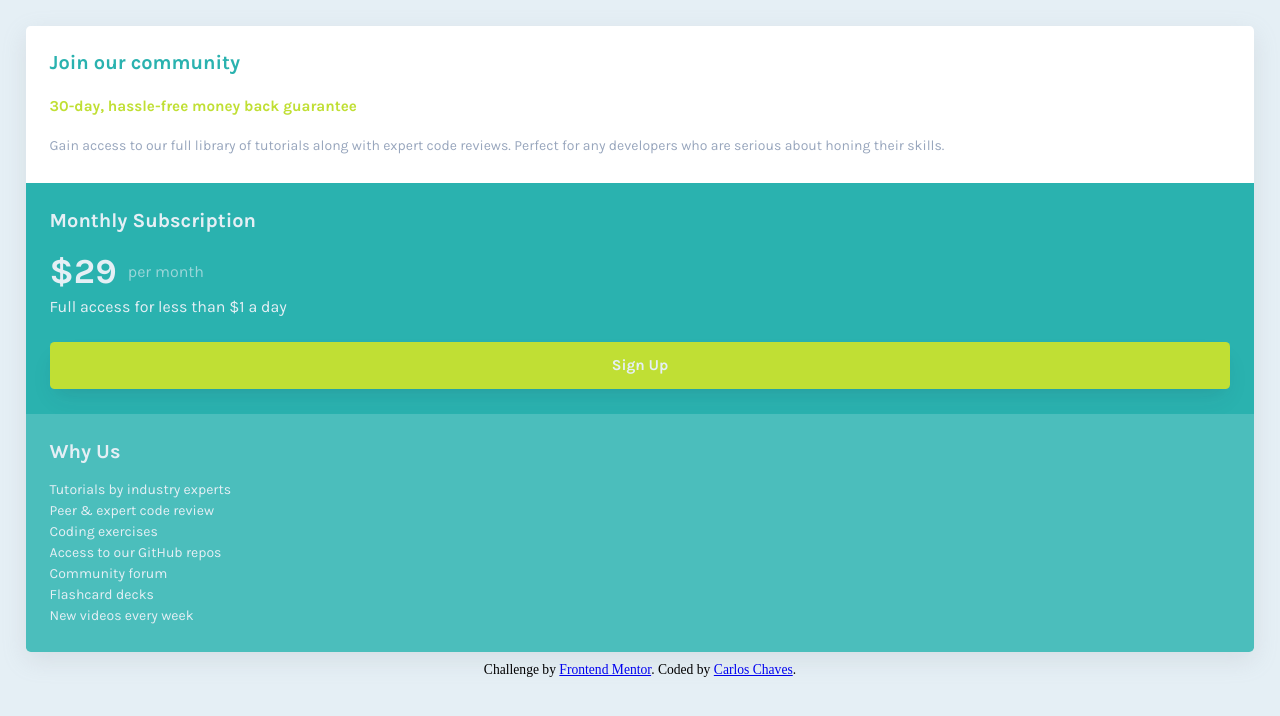
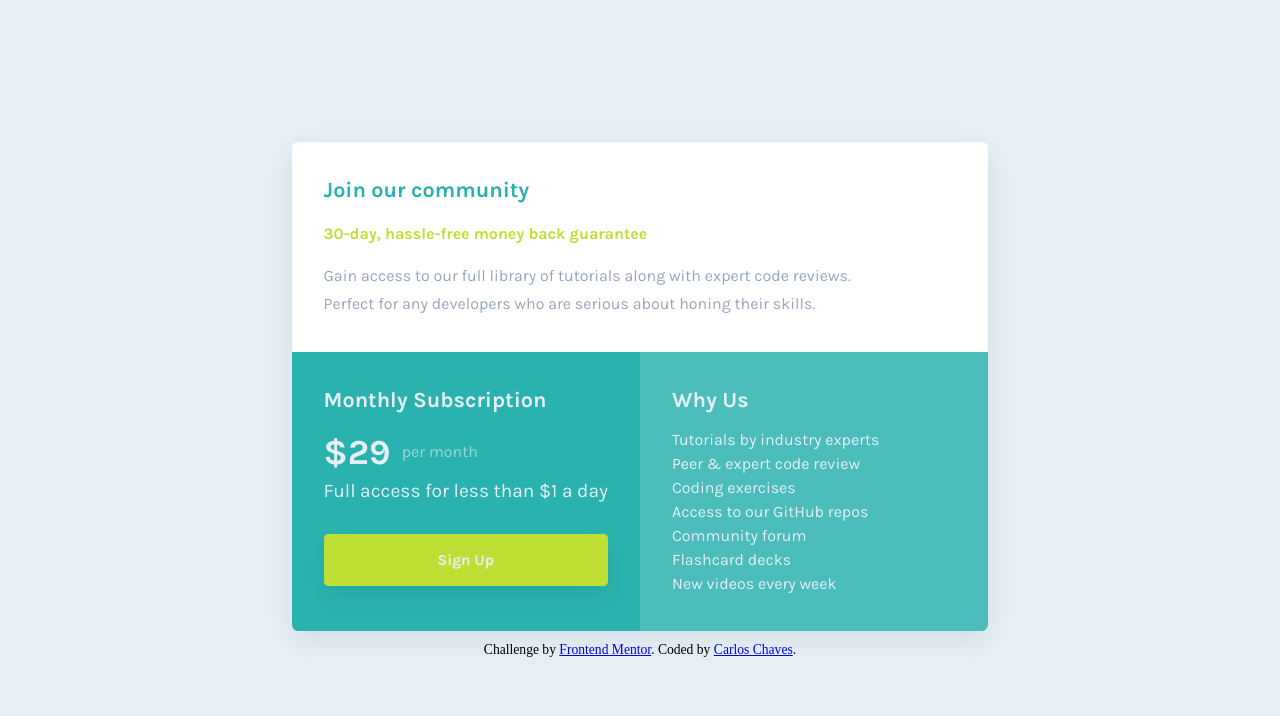
Before and after one commit to sircarloschaves/single-price-grid-component, a plain HTML site: page index.html in a window 1280 px wide. Drawn offline with Linux system fonts and the light colour scheme.

Commit message:
desktop layout

```diff
--- a/style.css
+++ b/style.css
@@ -22,6 +22,7 @@
   --fs-title: 1.25rem;
   --fs-text: 0.875rem;
   --fs-accent-text: .9rem;
+  --fs-comp-text: 1rem;
 
 }
 
@@ -60,9 +61,10 @@ body {
 .grid-container {
   display: grid;
   grid-template-columns: 1fr;
-  border-radius: .3rem;
+  border-radius: .4rem;
   overflow: hidden;
   box-shadow: rgba(149, 157, 165, 0.2) 0px 8px 24px;
+  margin-inline: auto;
 }
 
 .card {
@@ -97,7 +99,7 @@ body {
 
 .card:nth-child(1) .accent-text {
   font-family: var(--ff-karla);
-  font-size: 0.95rem;
+  font-size: var(--fs-accent-text);
   font-weight: var(--fw-700);
   color: var(--clr-pr-yellow);
   margin-block-start: 1.4rem;
@@ -134,7 +136,7 @@ body {
   font-family: var(--ff-karla);
   font-weight: var(--fw-400);
   color: var(--clr-ne-ltgray);
-  font-size: 1rem;
+  font-size: var(--fs-comp-text);
   margin-block-start: .5em;
 }
 
@@ -152,7 +154,6 @@ body {
   cursor: pointer;
   transition: background 200ms;
   box-shadow: rgba(50, 50, 93, 0.074) 0px 13px 27px -5px, rgba(0, 0, 0, 0.078) 0px 8px 16px -8px;
-
 }
 
 .btn:hover,
@@ -175,3 +176,50 @@ footer {
   text-align: center;
   z-index: 2;
 }
+
+@media screen and (min-width: 376px) {
+  .grid-container {
+    max-width: 324px;
+  }
+}
+
+@media screen and (min-width: 992px) {
+  body {
+    --fs-title: 1.35rem;
+    --fs-text: 1rem;
+    --fs-accent-text: 1rem;
+    --fs-comp-text: 1.2rem;
+
+    display: grid;
+    place-content: center;
+    margin: 0;
+    padding-inline: 0;
+  }
+
+  .grid-container {
+    max-width: 700px;
+    grid-template-columns: 1fr 1fr;
+  }
+
+  .card {
+    padding-block: 2.2rem;
+    padding-inline: 2rem;
+  }
+
+  .card:nth-child(1) {
+    grid-column: span 2;
+  }
+
+  .card:nth-child(1) .text {
+    width: 60ch;
+  }
+
+  .month {
+    font-size: 1rem;
+  }
+
+  .btn {
+    margin-block-start: 2rem;
+    padding: 1.1em;
+  }
+}
```
Also changed, not shown: images/screenshot.png (added), 2 other files.
